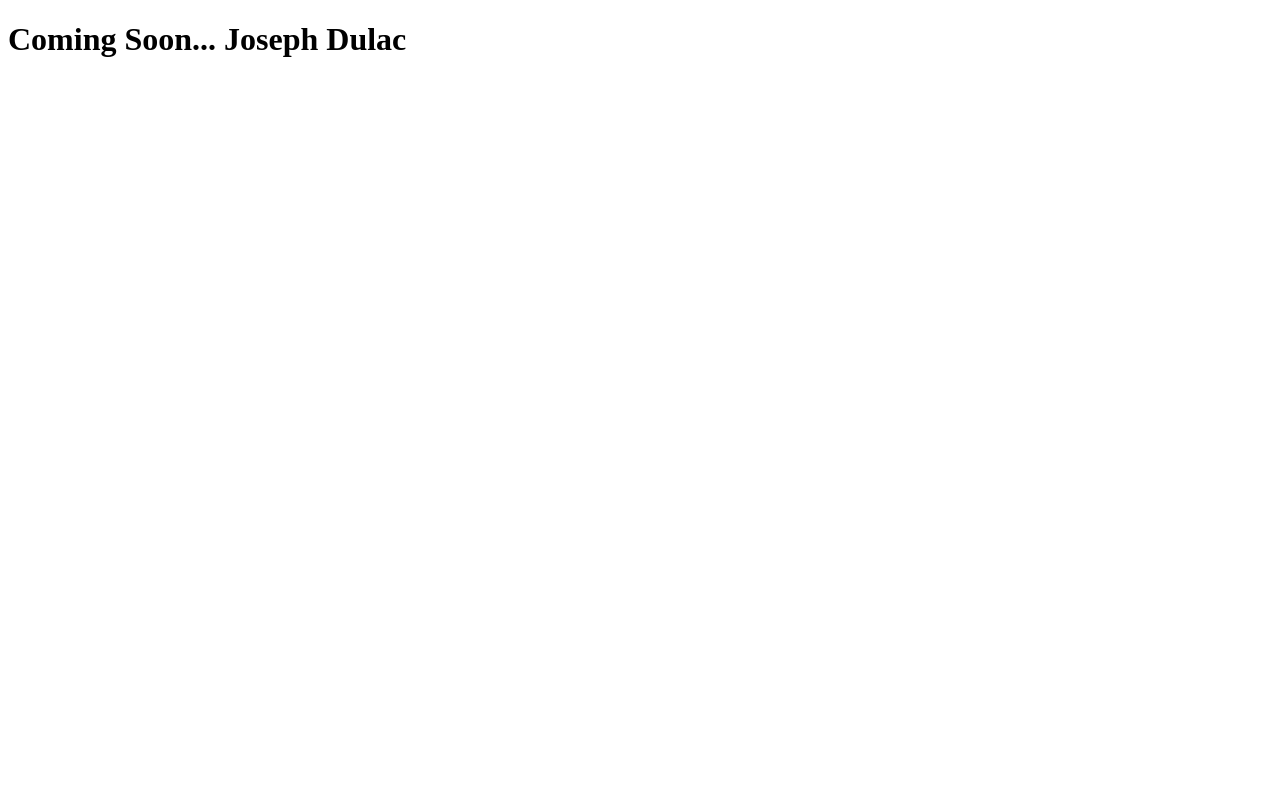
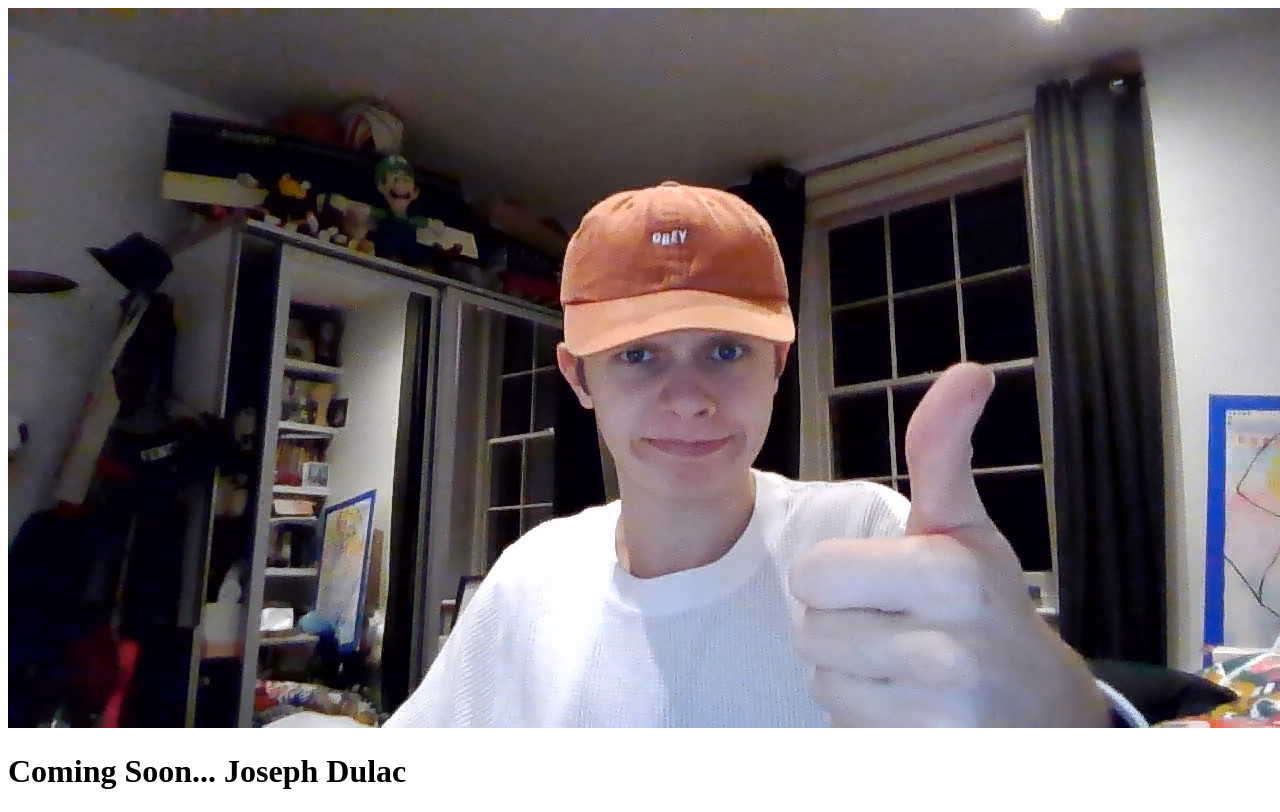
Before and after one commit to dulacjoseph98/git-101, a plain HTML site: page index.html in a window 1280 px wide. Drawn offline with Linux system fonts and the light colour scheme.

Commit message:
Added a picture

```diff
--- a/index.html
+++ b/index.html
@@ -4,6 +4,8 @@
 	<title></title>
 </head>
 <body>
+<img src="jo.jpg">
 <h1>Coming Soon... Joseph Dulac</h1>
+
 </body>
 </html>
```
Also changed, not shown: jo.jpg (added).
